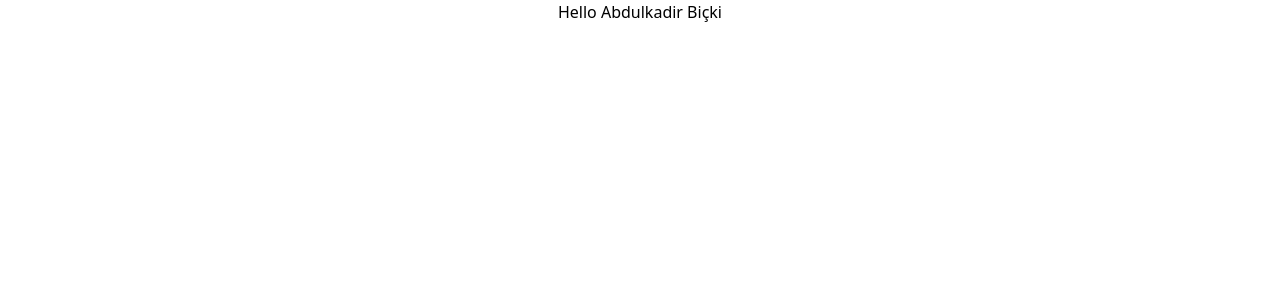
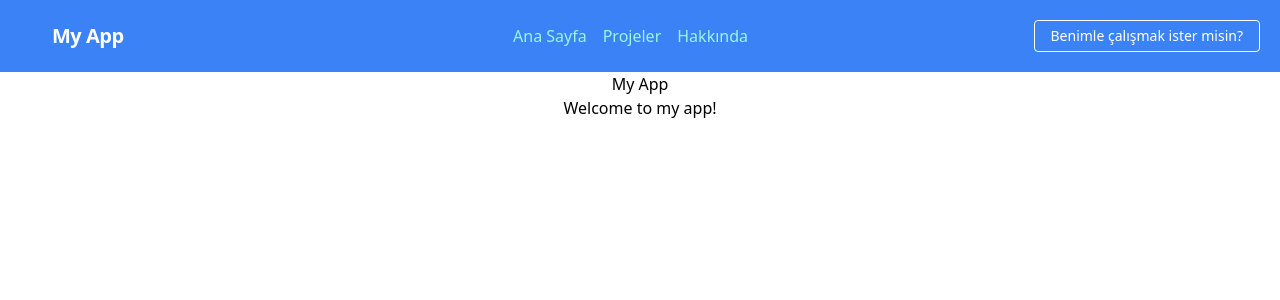
Before and after one commit to akadir8/Portfolio, a React (Create React App) app: page / in a window 1280 px wide. Shown: the top 300 px of the page. Built offline with nearby package versions, Linux system fonts and the light colour scheme.

Commit message:
navbar description added

```diff
--- a/src/App.js
+++ b/src/App.js
@@ -1,9 +1,12 @@
+import Navbar from "./components/Navbar";
 
 
 function App() {
   return (
-    <div className="App">
-     <div className="text-center">Hello Abdulkadir Biçki</div>
+    <div className="App text-center">
+      <Navbar/>
+     <h1>My App</h1>
+     <p>Welcome to my app!</p>
     </div>
   );
 }
--- /dev/null
+++ b/src/components/Navbar.js
@@ -0,0 +1,37 @@
+import React from "react";
+
+function Navbar() {
+  return (
+    <nav className="flex items-center justify-between flex-wrap bg-blue-500 p-5">
+      <div className="flex items-center flex-shrink-0 text-white mr-6">
+        <span className="font-semibold text-xl tracking-tight ml-8">My App</span>
+      </div>
+      <div className="w-full block flex-grow lg:flex lg:items-center lg:w-auto">
+        <div className="lg:flex-grow ml-24">
+          <a
+            href="#"
+            className="block mt-4 lg:inline-block lg:mt-0 text-teal-200 hover:text-white mr-4"
+          >
+            Ana Sayfa
+          </a>
+          <a
+            href="#"
+            className="block mt-4 lg:inline-block lg:mt-0 text-teal-200 hover:text-white mr-4"
+          >
+            Projeler
+          </a>
+          <a
+            href="#"
+            className="block mt-4 lg:inline-block lg:mt-0 text-teal-200 hover:text-white mr-4"
+          >
+            Hakkında
+          </a>
+        </div>
+        <div>
+          <button className="inline-block text-sm px-4 py-2 leading-none border rounded text-white border-white hover:border-transparent hover:text-blue-500 hover:bg-white mt-4 lg:mt-0">Benimle çalışmak ister misin?</button>
+        </div>
+      </div>
+    </nav>
+  );
+}
+export default Navbar;
```
